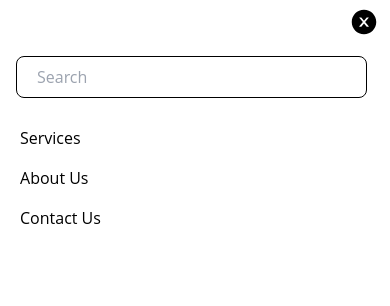
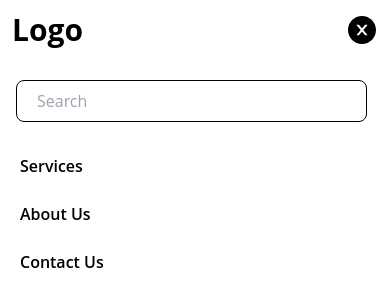
Before and after one commit to RehamanSyed/ai, a React (Create React App) app: page / in a window 390 px wide. Both pictures are taken after a click on the button 345 px from the left and 41 px from the top of the page. Shown: the top 306 px of the page. Built offline with nearby package versions, Linux system fonts and the light colour scheme.

Commit message:
added text in menu

```diff
--- a/src/shared/Header.jsx
+++ b/src/shared/Header.jsx
@@ -86,14 +86,13 @@ const Header = () => {
               duration: 5,
             }}
           >
-            <button
-              className=" absolute right-3 top-2"
-              onClick={() => setShowMenu(false)}
-            >
-              <AiFillCloseCircle size="28" />
-            </button>
-
-            <div className="mt-14">
+            <div className="flex justify-between items-centerp  p-3">
+              <h1 className="text-3xl font-bold">Logo</h1>
+              <button className=" " onClick={() => setShowMenu(false)}>
+                <AiFillCloseCircle size="32" />
+              </button>
+            </div>
+            <div className="mt-5">
               <input
                 type="text"
                 className="border p-2 px-5  outline-none w-[90%] rounded-lg mx-4 border-black"
@@ -104,7 +103,7 @@ const Header = () => {
               {mobilemenu.map((list, idx) => {
                 return (
                   <li className="">
-                    <a href="#" className="flex py-2 px-5 ">
+                    <a href="#" className="flex py-3 px-5 font-semibold">
                       {list.name}
                     </a>
                   </li>
```
